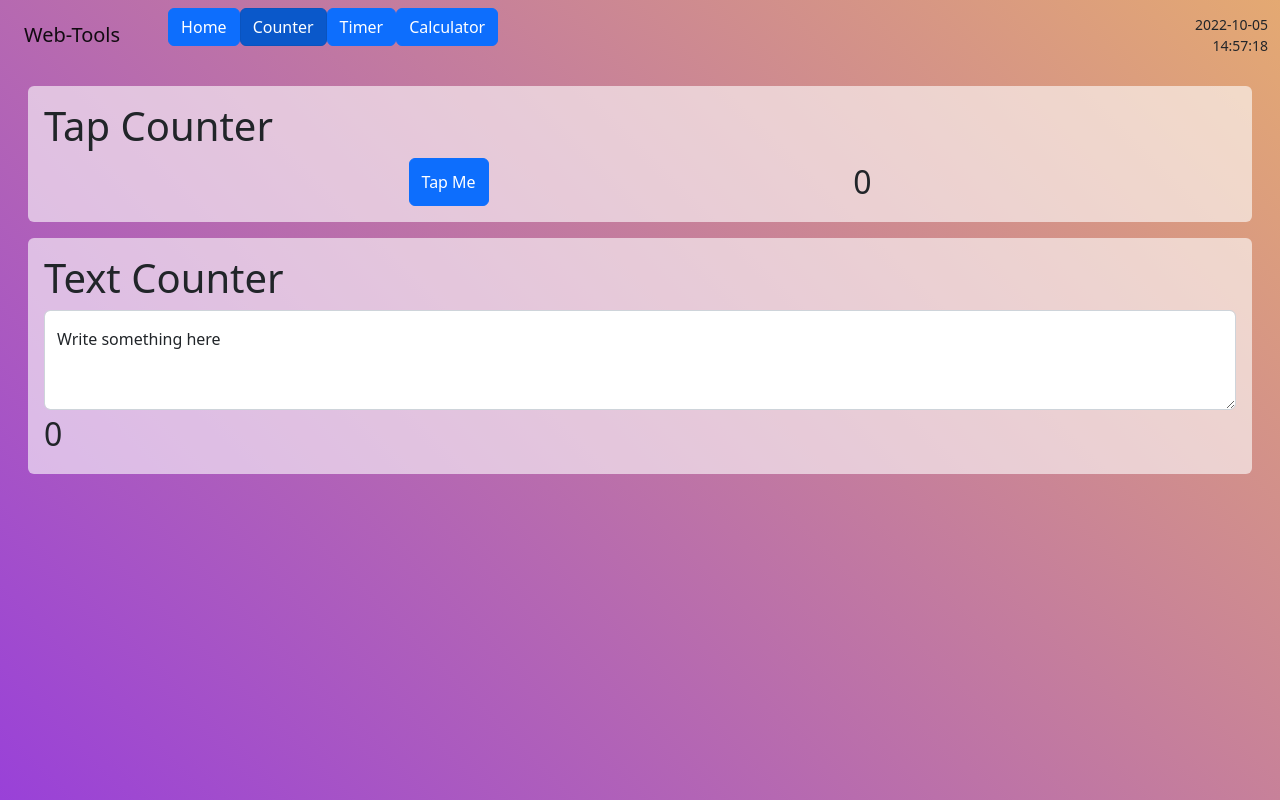
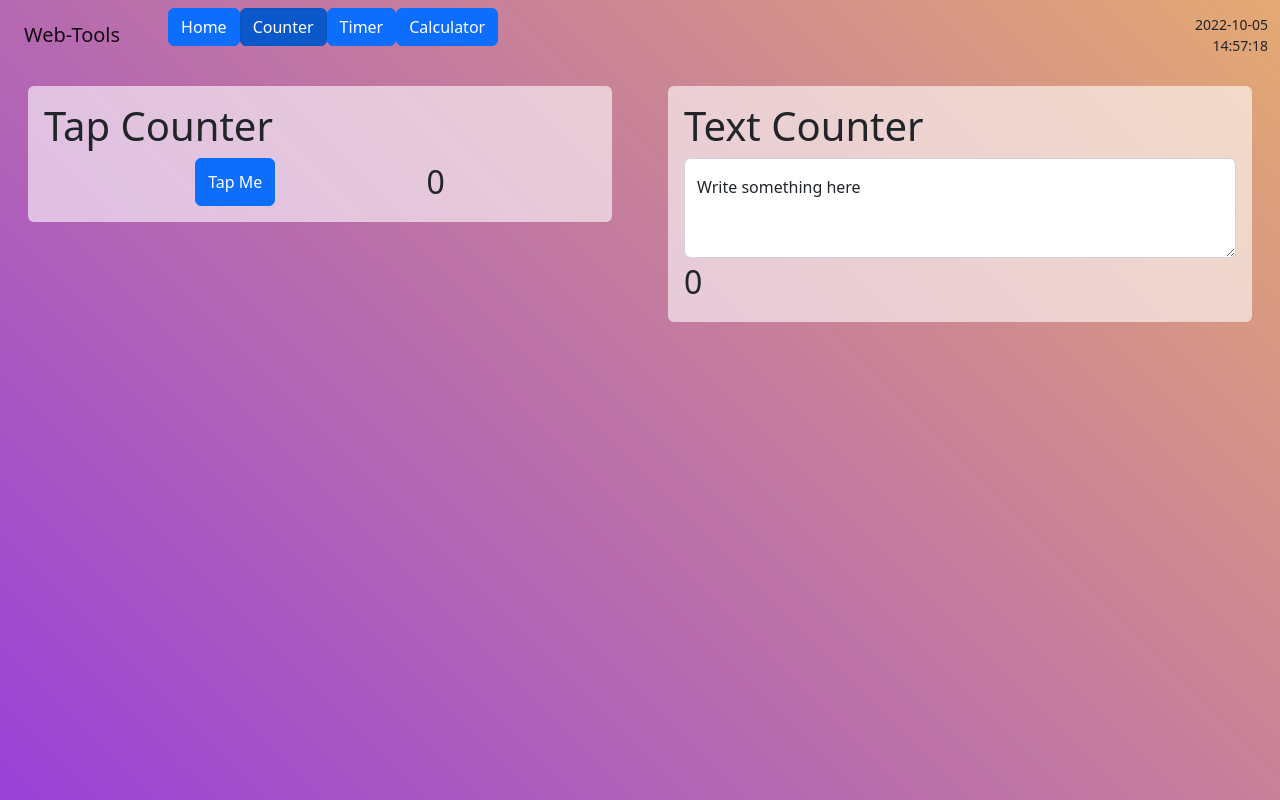
Before and after one commit to kazumasasama/web-tools-react, a React (Create React App) app: page /counter in a window 1280 px wide. Built offline with nearby package versions, Linux system fonts and the light colour scheme.

Commit message:
improve layout

```diff
--- a/src/App.js
+++ b/src/App.js
@@ -1,8 +1,8 @@
 import * as React from 'react'
-import {Container, Row, Col} from 'react-bootstrap';
+import { Container } from 'react-bootstrap';
 import Home from './Home';
 import Header from './Header';
-import {Routes, Route} from "react-router-dom";
+import { Routes, Route } from "react-router-dom";
 import Counter from './Counter';
 import Timer from './Timer';
 import Calculator from './Calculator';
@@ -11,16 +11,12 @@ export default function App() {
   return (
     <Container fluid>
       <Header/>
-        <Row>
-          <Col>
       <Routes>
         <Route path='/' element={<Home />} />
         <Route path='/timer' element={<Timer />} />
         <Route path='/counter' element={<Counter />} />
         <Route path='/calculator' element={<Calculator />} />
       </Routes>
-          </Col>
-        </Row>
     </Container>
   );
 }
--- a/src/Counter.js
+++ b/src/Counter.js
@@ -1,13 +1,18 @@
 import * as React from 'react'
 import TextCounter from './components/TextCounter';
 import TapCounter from './components/TapCounter';
+import { Row, Col } from 'react-bootstrap';
 
 function Counter() {
   return (
-    <div>
-      <TapCounter/>
-      <TextCounter/>
-    </div>
+    <Row>
+      <Col sm={6}>
+        <TapCounter/>
+      </Col>
+      <Col sm={6}>
+        <TextCounter/>
+      </Col>
+    </Row>
   )
 }
 
--- a/src/Home.js
+++ b/src/Home.js
@@ -6,7 +6,7 @@ function Home() {
     <div>
       <h1>HOME</h1>
       <Message
-        message="There!"
+        message="What's up?"
       />
     </div>
   )
--- a/src/components/FourArithmetic.js
+++ b/src/components/FourArithmetic.js
@@ -1,5 +1,5 @@
 import * as React from 'react'
-import {Card, Button, ButtonGroup, Form, FloatingLabel} from 'react-bootstrap';
+import {Card, Row, Col, Form, FloatingLabel} from 'react-bootstrap';
 
 function FourArithmetic() {
   const [add1, setAdd1] = React.useState(0);
@@ -13,6 +13,8 @@ function FourArithmetic() {
 
   return (
     <div>
+      <Row>
+        <Col sm={6}>
           <Card className="function-container">
             <Card.Body>
               <Card.Title><h1>Addition</h1></Card.Title>
@@ -73,6 +75,8 @@ function FourArithmetic() {
               </Form>
             </Card.Body>
           </Card>
+        </Col>
+        <Col sm={6}>
           <Card className="function-container">
             <Card.Body>
               <Card.Title><h1>Multiplication</h1></Card.Title>
@@ -133,6 +137,8 @@ function FourArithmetic() {
               </Form>
             </Card.Body>
           </Card>
+        </Col>
+      </Row>
     </div>
   )
 }
--- a/src/components/Message.js
+++ b/src/components/Message.js
@@ -1,7 +1,7 @@
 import * as React from 'react'
 
 function Message(props) {
-  const [message, setMessage] = React.useState("What's up?")
+  const [message, setMessage] = React.useState("Yo!")
   return (
     <div>
       <h2>{ message }</h2>
--- a/src/components/TapCounter.js
+++ b/src/components/TapCounter.js
@@ -9,7 +9,7 @@ function TapCounter() {
   }
 
   return (
-    <Card className="function-container">
+    <Card className="function-container"  sm={6}>
       <Card.Body>
         <Card.Title><h1>Tap Counter</h1></Card.Title>
         <div className='d-flex justify-content-evenly'>
--- a/src/components/TextCounter.js
+++ b/src/components/TextCounter.js
@@ -9,7 +9,7 @@ function TextCounter() {
   //   setText(text = input)
   // }
   return (
-    <div>
+
     <Card className="function-container">
       <Card.Body>
         <Card.Title>
@@ -38,8 +38,6 @@ function TextCounter() {
         {/* <Card.Text>{input1.length} letters in your text.</Card.Text> */}
       </Card.Body>
     </Card>
-
-    </div>
   )
 }
 
```
Lines whose indentation alone changed are shown as unchanged.
